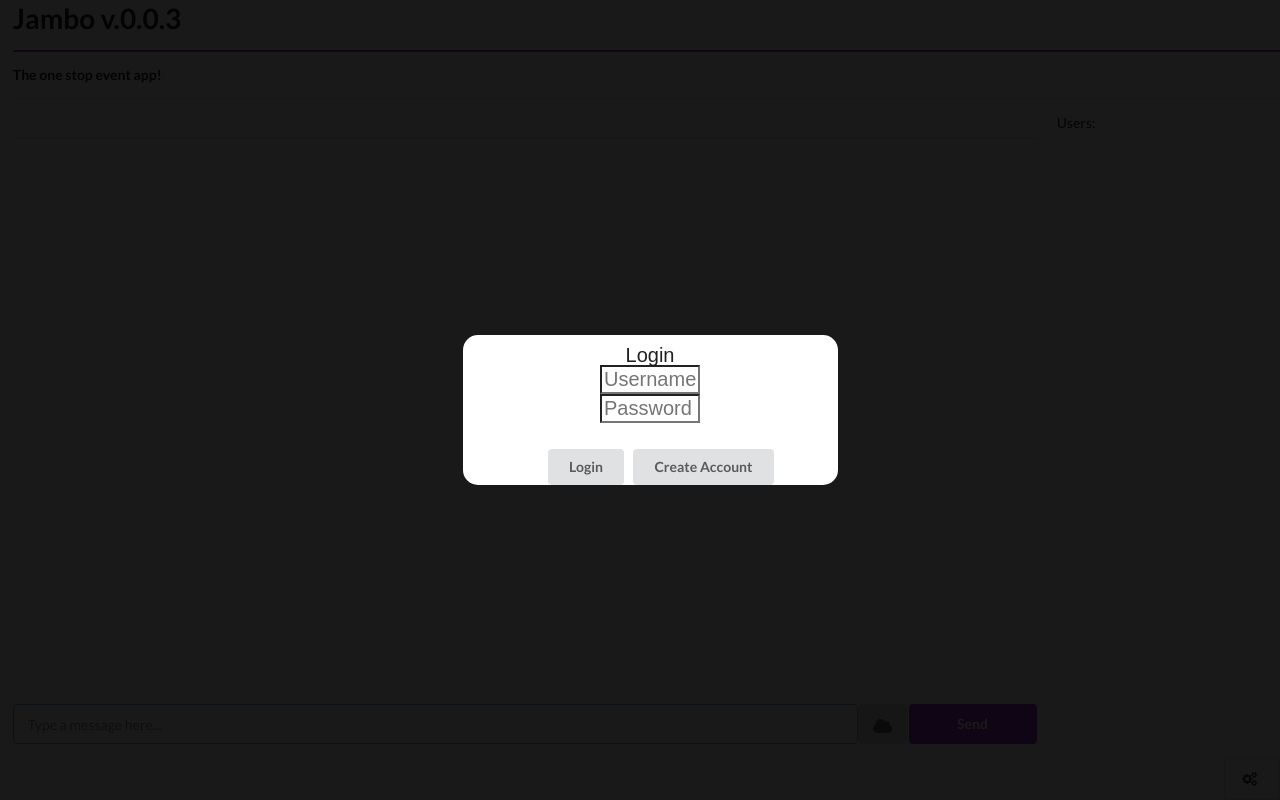
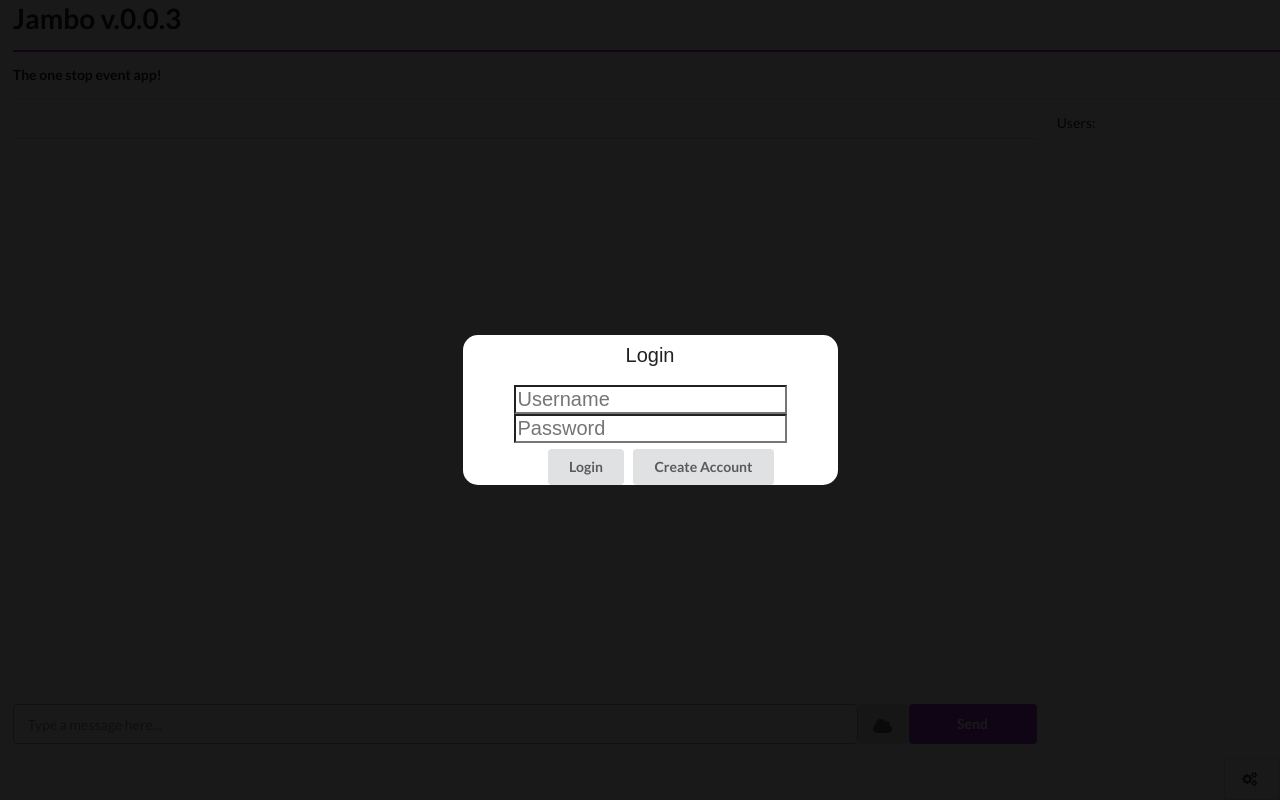
Before and after one commit to MBHS-Computer-Science-Association/tsaproject, a website: page html/index.html in a window 1280 px wide. Drawn offline with Linux system fonts and the light colour scheme; no server answers.

Commit message:
login ui
login ui “Login” and length of boxes

```diff
--- a/html/index.html
+++ b/html/index.html
@@ -237,9 +237,10 @@
 	<div id="boxes">
 		<div id="dialog" class="window">
 				Login
+				<br><br>
 					<form>
-						<input id="loginUser" class = "ui input" type ="text" style="width:100px" placeholder="Username"><br>
-						<input id="loginPass" class = "ui input" type ="text" style="width:100px" placeholder="Password">
+						<input id="loginUser" class = "ui input" type ="text" style="" placeholder="Username"><br>
+						<input id="loginPass" class = "ui input" type ="text" style="" placeholder="Password">
 					</form>
 			<div id="popupfoot">
 				 <a href="#" class="close agree">
```
